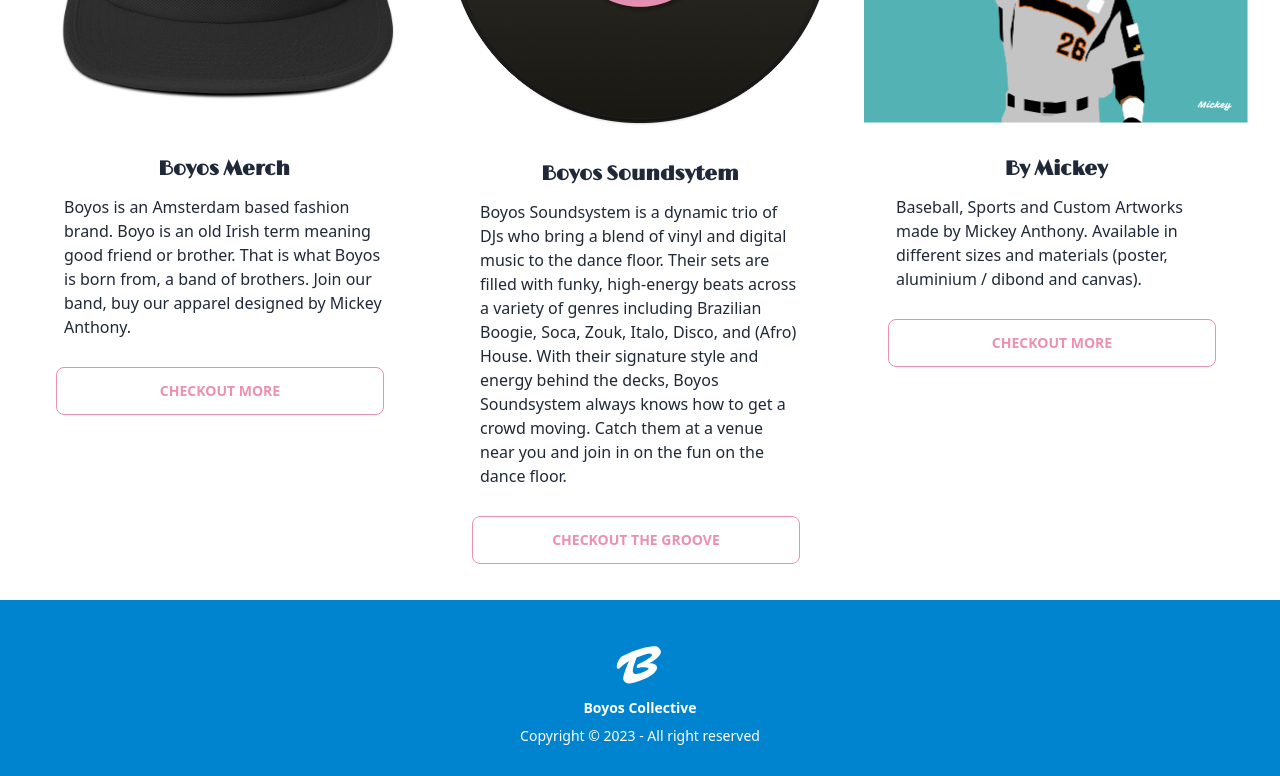
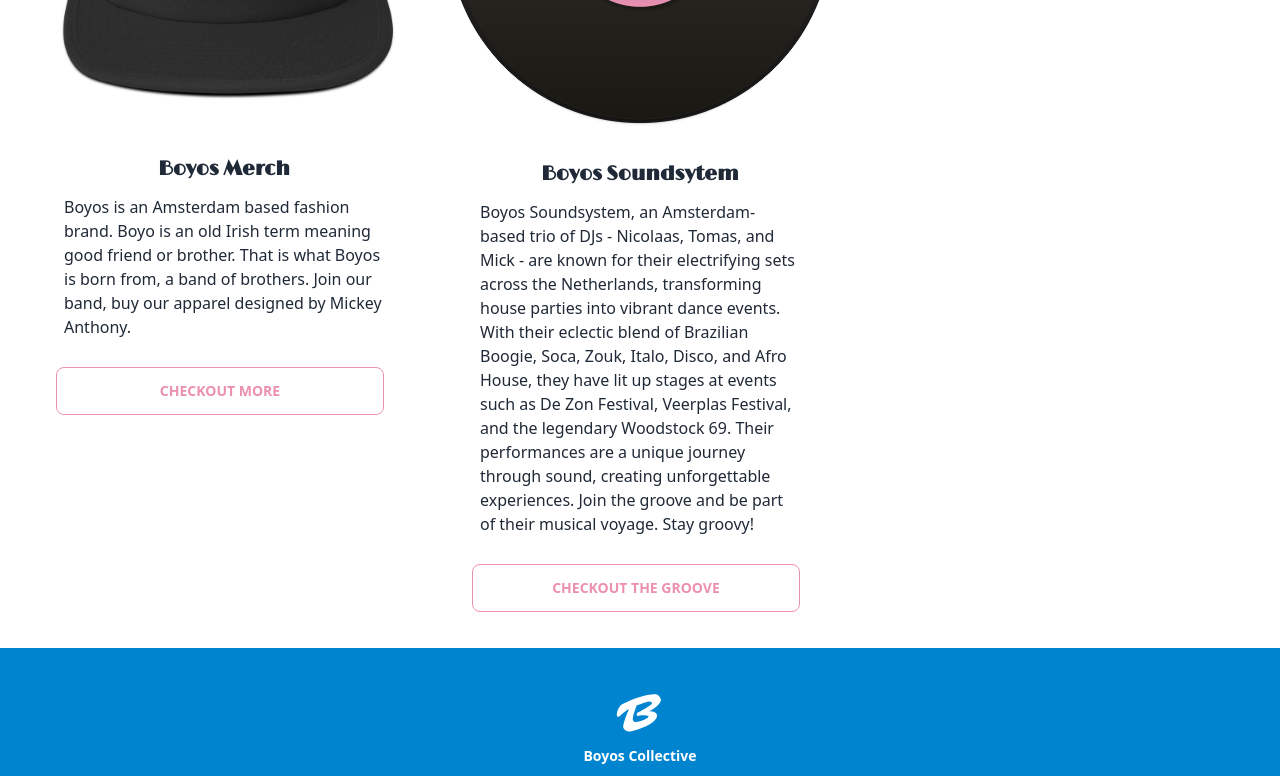
Before and after one commit to idmick/boyos-collective, a Next.js app: page / in a window 1280 px wide. Shown: the part 560-1336 px from the top of the page. Built offline with nearby package versions, Linux system fonts and the light colour scheme; what @tailwindcss/typography would draw is missing.

Commit message:
chore: updated past gigs

```diff
--- a/pages/index.js
+++ b/pages/index.js
@@ -3,7 +3,7 @@ import { useRouter } from "next/router";
 import Image from "next/image";
 import BoyosMerch from "../public/images/boyos_merch.jpeg";
 import BoyosVinyl from "../public/images/boyos_vinyl.png";
-import ByMickey from "../public/images/artworks/Greg.png";
+// import ByMickey from "../public/images/artworks/Greg.png";
 import BoyosBoxed from "../public/images/Boyos_logo_boxed.png";
 import { NextSeo } from 'next-seo';
 
@@ -89,7 +89,7 @@ const Home = () => {
                   Boyos Soundsytem
                 </h2>
                 <p>
-                  Boyos Soundsystem is a dynamic trio of DJs who bring a blend of vinyl and digital music to the dance floor. Their sets are filled with funky, high-energy beats across a variety of genres including Brazilian Boogie, Soca, Zouk, Italo, Disco, and (Afro) House. With their signature style and energy behind the decks, Boyos Soundsystem always knows how to get a crowd moving. Catch them at a venue near you and join in on the fun on the dance floor.
+                Boyos Soundsystem, an Amsterdam-based trio of DJs - Nicolaas, Tomas, and Mick - are known for their electrifying sets across the Netherlands, transforming house parties into vibrant dance events. With their eclectic blend of Brazilian Boogie, Soca, Zouk, Italo, Disco, and Afro House, they have lit up stages at events such as De Zon Festival, Veerplas Festival, and the legendary Woodstock 69. Their performances are a unique journey through sound, creating unforgettable experiences. Join the groove and be part of their musical voyage. Stay groovy!
                 </p>
                 <div className="justify-end card-actions">
                   <button
@@ -102,7 +102,7 @@ const Home = () => {
               </div>
             </div>
           </div>
-          <div className="w-full px-4 sm:w-4/12">
+          {/* <div className="w-full px-4 sm:w-4/12">
             <div className="card">
               <figure className="rounded-full">
                 <Image
@@ -113,7 +113,7 @@ const Home = () => {
                 />
               </figure>
               <div className="card-body">
-                <h2 className="card-title font-limelight text-center">
+                <h2 className="card-title font-spicyrice text-center">
                   By Mickey
                 </h2>
                 <p>
@@ -131,7 +131,7 @@ const Home = () => {
                 </div>
               </div>
             </div>
-          </div>
+          </div> */}
         </div>
       </div>
     </>
```
Also changed, not shown: data/PastGigs.json (+10 -0 lines).
